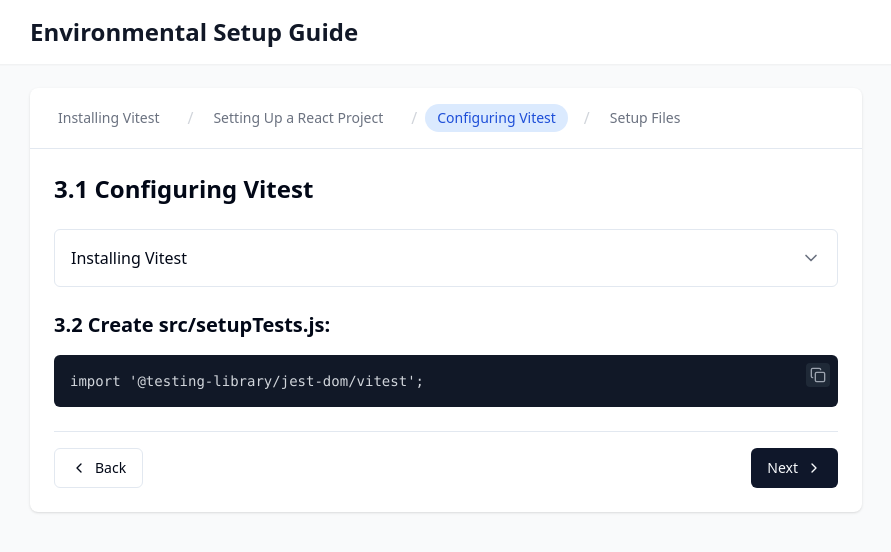
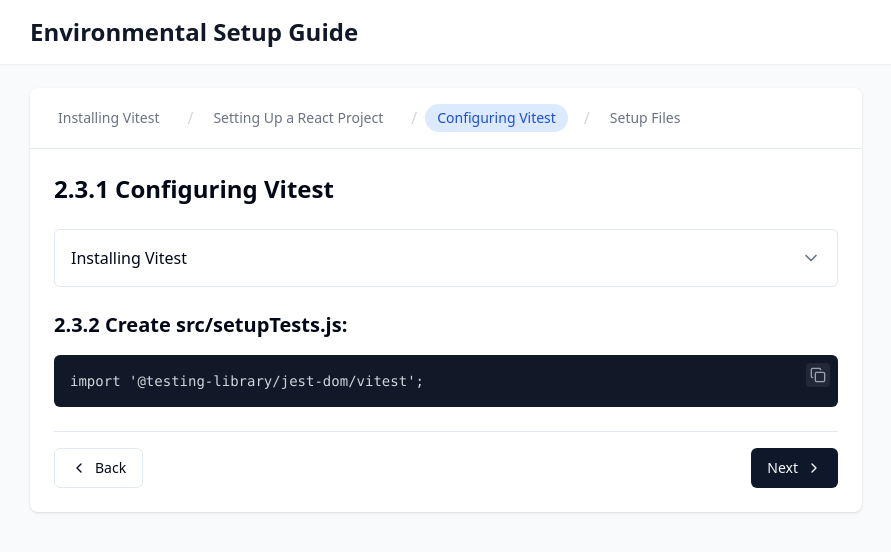
Before and after one commit to Nxtwave-s/react-test-setup-wizard, a React (Vite) app: page / in a window 1280 px wide. Both pictures are taken after a click on the button "Configuring Vitest". Shown: the top 552 px of the page, without its empty margins (194-1085 px from the left). Built offline with nearby package versions, Linux system fonts and the light colour scheme.

Commit message:
Refactor: Update section headings
Update section headings in `ConfigVitest.tsx` to match the new numbering scheme.

```diff
--- a/src/components/steps/ConfigVitest.tsx
+++ b/src/components/steps/ConfigVitest.tsx
@@ -5,7 +5,7 @@ import Collapsible from '@/components/Collapsible';
 export const ConfigVitest = () => {
   return (
     <div className="space-y-6">
-      <h2 className="text-2xl font-bold" id="section-3.1">3.1 Configuring Vitest</h2>
+      <h2 className="text-2xl font-bold" id="section-2.3.1">2.3.1 Configuring Vitest</h2>
 
       <Collapsible title="Installing Vitest">
         <div className="space-y-4">
@@ -22,7 +22,7 @@ npm install --save-dev @testing-library/user-event`}
       </Collapsible>
 
       <div>
-        <h3 className="text-xl font-semibold mb-4" id="section-3.2">3.2 Create src/setupTests.js:</h3>
+        <h3 className="text-xl font-semibold mb-4" id="section-2.3.2">2.3.2 Create src/setupTests.js:</h3>
         <CodeBlock
           code={`import '@testing-library/jest-dom/vitest';`}
           language="js"
```
